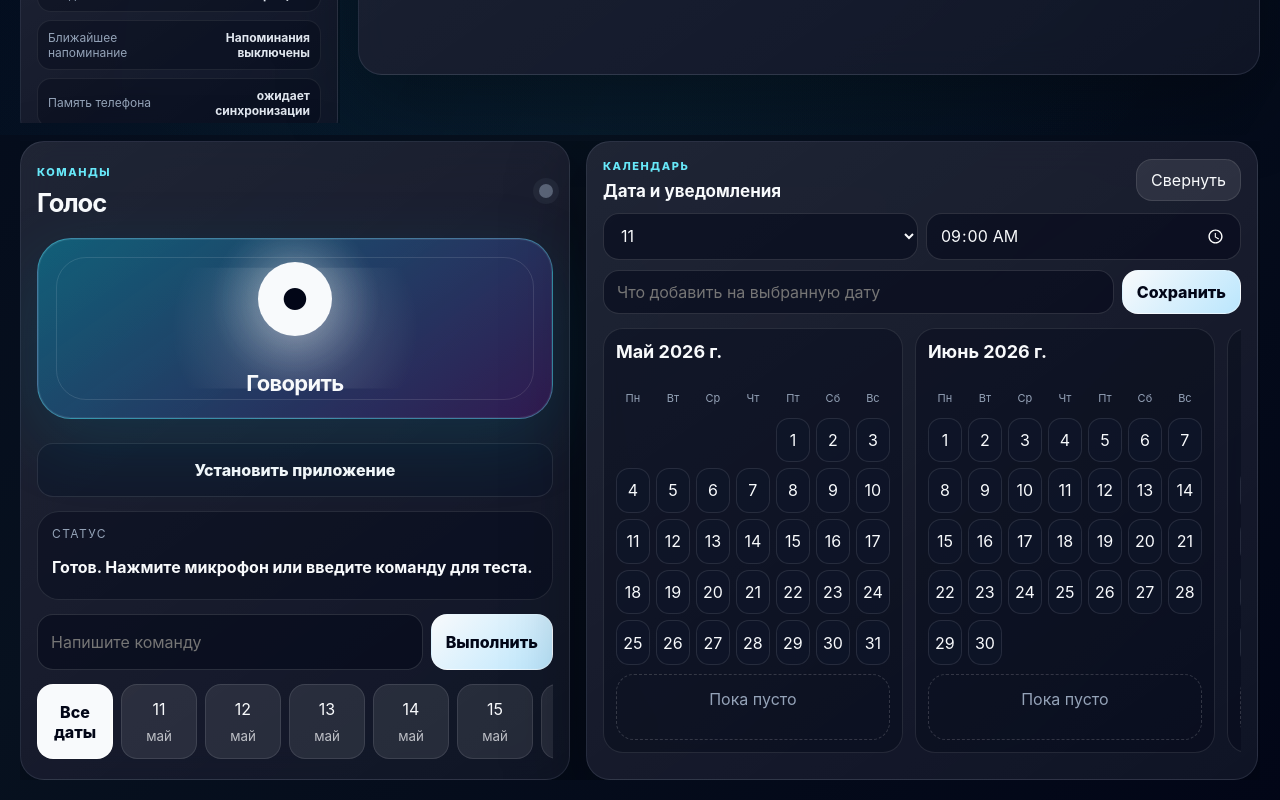
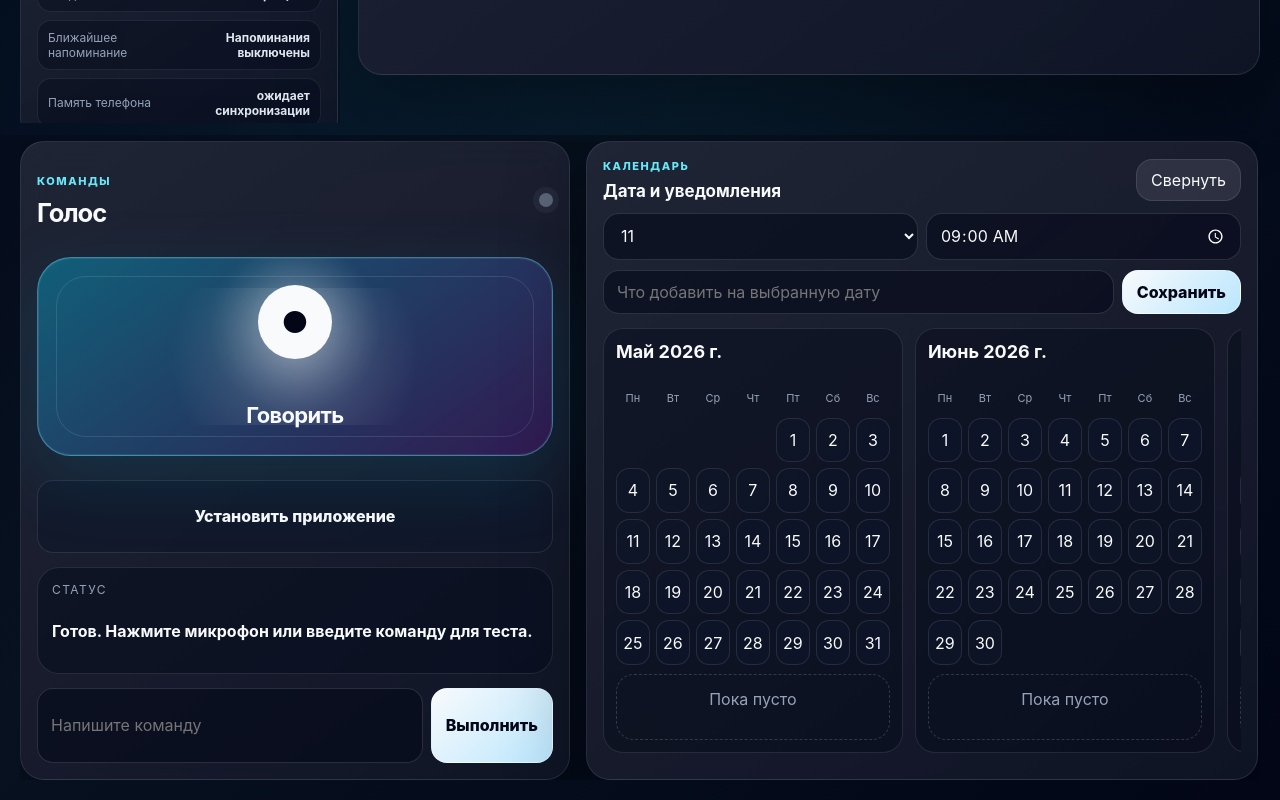
Before and after one commit to byrakov12345-hue/voice-notebook-vercel, a React (Vite) app: page / in a window 1280 px wide. Shown: the part 665-1465 px from the top of the page. Built offline with nearby package versions, Linux system fonts and the light colour scheme.

Commit message:
Remove quick date strip from Voice panel

```diff
--- a/src/App.jsx
+++ b/src/App.jsx
@@ -3514,20 +3514,6 @@ function findLatestCompatibleShoppingList(folderName, items) {
               <input value={command} onChange={e => setCommand(e.target.value)} placeholder="Напишите команду" />
               <button type="submit" className="primary">Выполнить</button>
             </form>
-            <div className="quick-date-strip">
-              <button type="button" className={!quickDateFilter ? 'active' : ''} onClick={() => showQuickDate('')}>Все даты</button>
-              {quickDateStrip.map(item => (
-                <button
-                  type="button"
-                  key={item.key}
-                  className={quickDateFilter === item.isoDay ? 'active' : ''}
-                  onClick={() => showQuickDate(item.isoDay)}
-                >
-                  <span>{item.day}</span>
-                  <small>{item.label}</small>
-                </button>
-              ))}
-            </div>
           </section>
 
           {calendarOpen ? (
```
